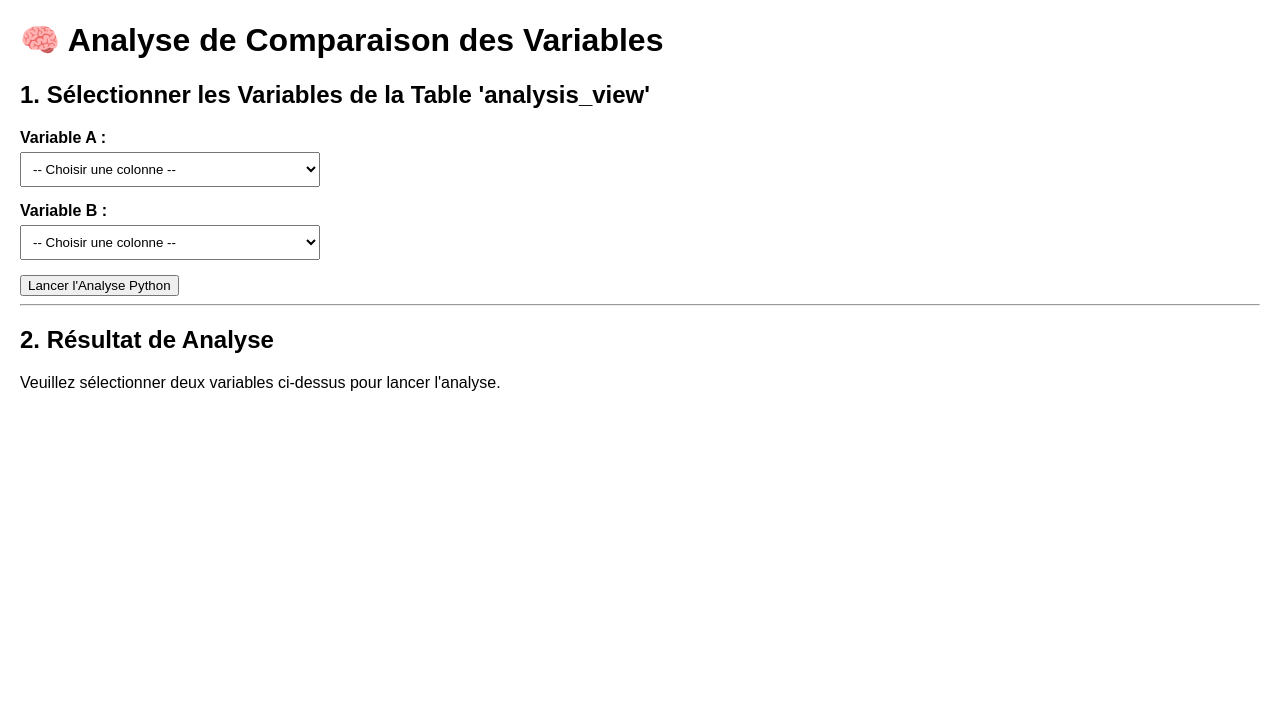
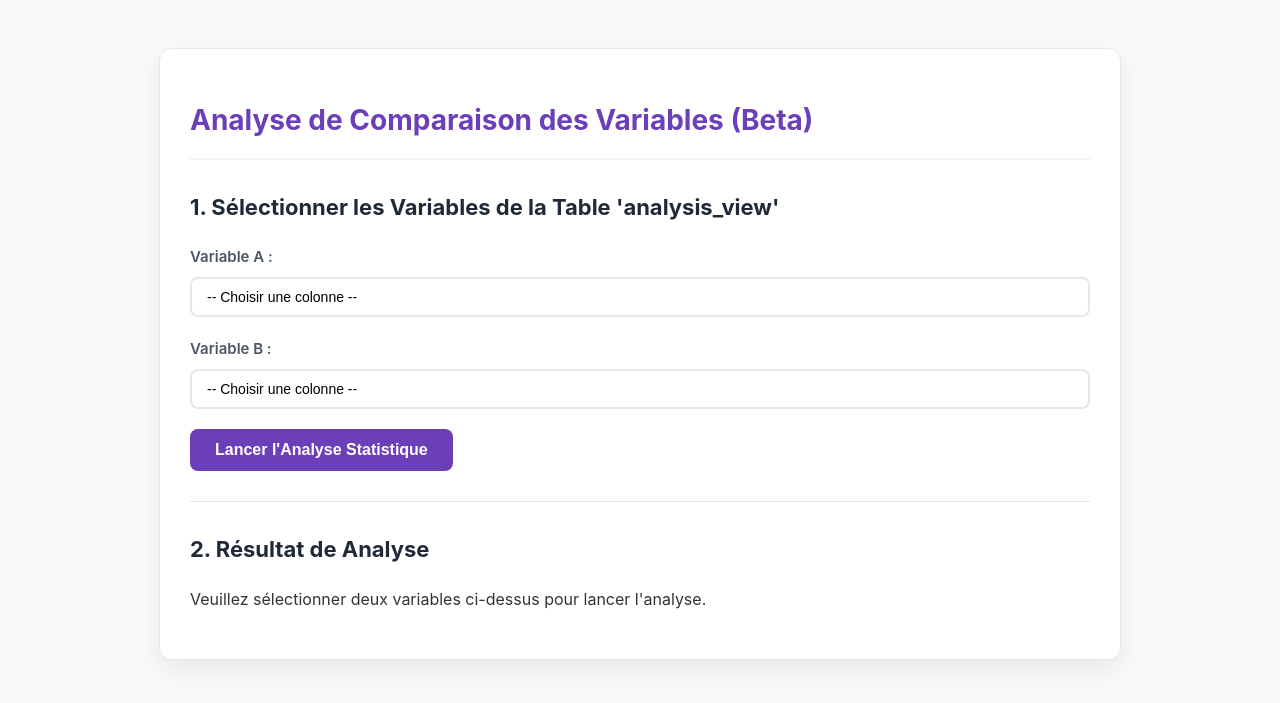
Before and after one commit to serdarvarl/dataMood, a PHP site: page /interface_comparasion.php in a window 1280 px wide. Shown: the top 703 px of the page. Run offline with PHP 8.4, Linux system fonts and the light colour scheme.

Commit message:
update dossier
corriger les erruer

```diff
--- a/exploitation_data/interface_comparasion.php
+++ b/exploitation_data/interface_comparasion.php
@@ -10,6 +10,10 @@ $DB_NAME = 'datamoodbd'; // CSV'yi aktardığınız veritabanının adı
 $DB_TABLE = 'analysis_view'; // CSV'yi aktardığınız tablonun adı
 $DB_USER = 'root'; // MAMP varsayılan kullanıcı adı
 $DB_PASS = 'root'; // MAMP varsayılan şifresi
+
+
+
+
 
 $column_names = []; // Noms des variables (Header)
 $db_error = null;
@@ -29,7 +33,6 @@ try {
     // Bu yöntem SQL enjeksiyonuna karşı güvenlidir, çünkü veritabanından gelen isimleri kullanırız.
     $stmt = $pdo->query("SHOW COLUMNS FROM `$DB_TABLE`");
     $column_names = $stmt->fetchAll(PDO::FETCH_COLUMN);
-
 } catch (PDOException $e) {
     $db_error = "ERREUR DE CONNEXION DB: " . $e->getMessage();
 }
@@ -74,12 +77,17 @@ if ($_SERVER['REQUEST_METHOD'] === 'POST' && $selected_col_a && $selected_col_b
             // PDO genellikle doğru tipleri (örn. NULL) döndürür, ancak emin olmak iyidir.
             foreach ($data_to_send_api as $col_name => &$values) {
                 foreach ($values as $index => &$value) {
-                    if (is_string($value) && trim($value) === '') { $value = null; }
+                    if (is_string($value) && trim($value) === '') {
+                        $value = null;
+                    }
                     // PDO zaten sayıları sayı olarak döndürmelidir, ancak bu kontrol kalabilir.
-                    if (is_numeric($value)) { $value = (float) $value; }
+                    if (is_numeric($value)) {
+                        $value = (float) $value;
                     }
                 }
-            unset($value); unset($values);
+            }
+            unset($value);
+            unset($values);
 
             // 3. Préparation finale de la requête API (Bu bölüm AYNI KALDI)
             $data_to_send = [
@@ -104,8 +112,9 @@ if ($_SERVER['REQUEST_METHOD'] === 'POST' && $selected_col_a && $selected_col_b
             curl_close($ch);
 
             // 5. Traitement de la réponse (Bu bölüm AYNI KALDI)
-            if ($http_code === 200) { $analysis_result = json_decode($response, true); }
-
+            if ($http_code === 200) {
+                $analysis_result = json_decode($response, true);
+            }
         } catch (PDOException $e) {
             $db_error = "ERREUR D'EXÉCUTION DE REQUÊTE: " . $e->getMessage();
         }
@@ -115,22 +124,208 @@ if ($_SERVER['REQUEST_METHOD'] === 'POST' && $selected_col_a && $selected_col_b
 
 <!DOCTYPE html>
 <html lang="fr">
+
 <head>
     <meta charset="UTF-8">
-    <title>Sélecteur de Variables et Analyse API (Version DB)</title> <style>
+    <title>Sélecteur de Variables et Analyse API (Version DB)</title>
+
+    <style>
+        /* Genel Stil ve Font */
+        body {
+            font-family: -apple-system, BlinkMacSystemFont, 'Segoe UI', Roboto, Oxygen, Ubuntu, Cantarell, sans-serif;
+            background: #f9fafb;
+            /* Açık gri arkaplan */
+            color: #333;
+            line-height: 1.6;
+            padding: 40px 20px;
+        }
+
+        .container {
+            max-width: 900px;
+            margin: 0 auto;
+            background: white;
+            padding: 30px;
+            border-radius: 12px;
+            box-shadow: 0 10px 30px rgba(0, 0, 0, 0.08);
+            border: 1px solid #e5e7eb;
+        }
+
+        h1 {
+            color: #6B3FB8;
+            /* Marka Rengi */
+            font-size: 28px;
+            border-bottom: 2px solid #f3f4f6;
+            padding-bottom: 15px;
+            margin-bottom: 25px;
+        }
+
+        h2 {
+            color: #1f2937;
+            font-size: 22px;
+            margin-top: 30px;
+            margin-bottom: 20px;
+        }
+
+        hr {
+            border: none;
+            border-top: 1px solid #e5e7eb;
+            margin: 30px 0;
+        }
+
+        /* Form Stilleri */
+        .form-group {
+            margin-bottom: 20px;
+        }
+
+        label {
+            display: block;
+            font-weight: 600;
+            color: #4b5563;
+            margin-bottom: 8px;
+            font-size: 15px;
+        }
+
+        select {
+            width: 100%;
+            padding: 10px 15px;
+            border: 2px solid #e5e7eb;
+            border-radius: 8px;
+            font-size: 14px;
+            background-color: white;
+            appearance: none;
+            /* Varsayılan ok simgesini kaldır */
+            cursor: pointer;
+            transition: border-color 0.3s, box-shadow 0.3s;
+        }
+
+        select:focus {
+            outline: none;
+            border-color: #6B3FB8;
+            box-shadow: 0 0 0 3px rgba(107, 63, 184, 0.1);
+        }
+
+        button[type="submit"] {
+            padding: 12px 25px;
+            background: #6B3FB8;
+            color: white;
+            border: none;
+            border-radius: 8px;
+            font-size: 16px;
+            font-weight: 600;
+            cursor: pointer;
+            transition: background-color 0.3s, transform 0.2s;
+        }
+
+        button[type="submit"]:hover {
+            background: #7c3aed;
+            transform: translateY(-1px);
+        }
+
+        /* Mesaj ve Sonuç Stilleri */
+        .success,
+        .error {
+            padding: 20px;
+            border-radius: 10px;
+            margin-bottom: 20px;
+            font-size: 15px;
+        }
+
+        .success {
+            background-color: #dcfce7;
+            /* Açık yeşil */
+            border: 1px solid #86efac;
+            color: #166534;
+        }
+
+        .error {
+            background-color: #fee2e2;
+            /* Açık kırmızı */
+            border: 1px solid #fca5a5;
+            color: #991b1b;
+        }
+
+        .success h3,
+        .error h2 {
+            margin-top: 0;
+            font-size: 18px;
+            font-weight: bold;
+            margin-bottom: 10px;
+        }
+
+        .success strong,
+        .error strong {
+            color: #6B3FB8;
+        }
+
+        /* Analiz Sonuç Listesi */
+        .success ul {
+            list-style-type: none;
+            padding-left: 0;
+            margin-top: 15px;
+        }
+
+        .success ul li {
+            margin-bottom: 8px;
+            padding-left: 20px;
+            position: relative;
+            font-size: 14px;
+            color: #4b5563;
+        }
+
+        .success ul li::before {
+            content: "•";
+            position: absolute;
+            left: 0;
+            color: #6B3FB8;
+            font-weight: bold;
+        }
+
+        .success h4 {
+            color: #1f2937;
+            font-size: 16px;
+            margin-top: 20px;
+            margin-bottom: 10px;
+            border-bottom: 1px dashed #e5e7eb;
+            padding-bottom: 5px;
+        }
+
+        /* Grafik Görünümü */
+        img {
+            border: 5px solid #e5e7eb;
+            /* Beyaz/açık gri çerçeve */
+            border-radius: 8px;
+            margin-top: 15px;
+            box-shadow: 0 5px 15px rgba(0, 0, 0, 0.05);
+            max-width: 99%;
+        }
+
+        /* Uyarı Stili */
+        .warning {
+            color: #f59e0b;
+            /* Turuncu */
+            background: #fef3c7;
+            padding: 5px 10px;
+            border-radius: 4px;
+            display: inline-block;
+        }
+
+
+        /*---------------------------*/
         /* CSS AYNI KALDI */
-        body { font-family: Arial, sans-serif; margin: 20px; }
+        /*body { font-family: Arial, sans-serif; margin: 20px; }
         .success { border: 1px solid #4CAF50; padding: 15px; background-color: #e6ffe6; }
         .error { border: 1px solid #f44336; padding: 15px; background-color: #ffe6e6; }
         .form-group { margin-bottom: 15px; }
         label { display: block; font-weight: bold; margin-bottom: 5px;}
         select { padding: 8px; width: 300px; }
         img { max-width: 100%; height: auto; border: 1px solid #ccc; margin-top: 20px;}
+        */
     </style>
 </head>
+
 <body>
-
-    <h1>🧠 Analyse de Comparaison des Variables</h1>
+    <div class="container">
+        <h1>Analyse de Comparaison des Variables (Beta)</h1>
 
         <?php if (isset($db_error)): ?>
             <div class="error">
@@ -166,12 +361,12 @@ if ($_SERVER['REQUEST_METHOD'] === 'POST' && $selected_col_a && $selected_col_b
                     </select>
                 </div>
 
-            <button type="submit">Lancer l'Analyse Python</button>
+                <button type="submit">Lancer l'Analyse Statistique</button>
             </form>
 
             <hr>
 
-        <h2>2. Résultat de Analyse   </h2>
+            <h2>2. Résultat de Analyse </h2>
 
             <?php if ($analysis_result): ?>
                 <div class="success">
@@ -226,6 +421,7 @@ if ($_SERVER['REQUEST_METHOD'] === 'POST' && $selected_col_a && $selected_col_b
             <?php endif; ?>
 
         <?php endif; ?>
+    </div>
+</body>
 
-</body>
 </html>
```
Also changed, not shown: ConnexionBD.php (added, +11 -0 lines), exploitation_data/Non_utile_interface_comparasion.php (deleted, +0 -222 lines), exploitation_data/api/login.php (renamed from web_dataMood/api/login.php), exploitation_data/api/signup.php (renamed from web_dataMood/api/signup.php), exploitation_data/graphs/graph_gender_seniority.png (added), exploitation_data/graphs/graph_malesellers_language.png (added), exploitation_data/web/dashboard-free.html (renamed from web_dataMood/dashboard-free.html), exploitation_data/web/index.html (renamed from web_dataMood/index.html), exploitation_data/web/login.html (renamed from web_dataMood/login.html), exploitation_data/web/signup.html (renamed from web_dataMood/signup.html), exploitation_data/web/subscription.html (renamed from web_dataMood/subscription.html), 2 other files. Lines whose indentation alone changed are shown as unchanged.
